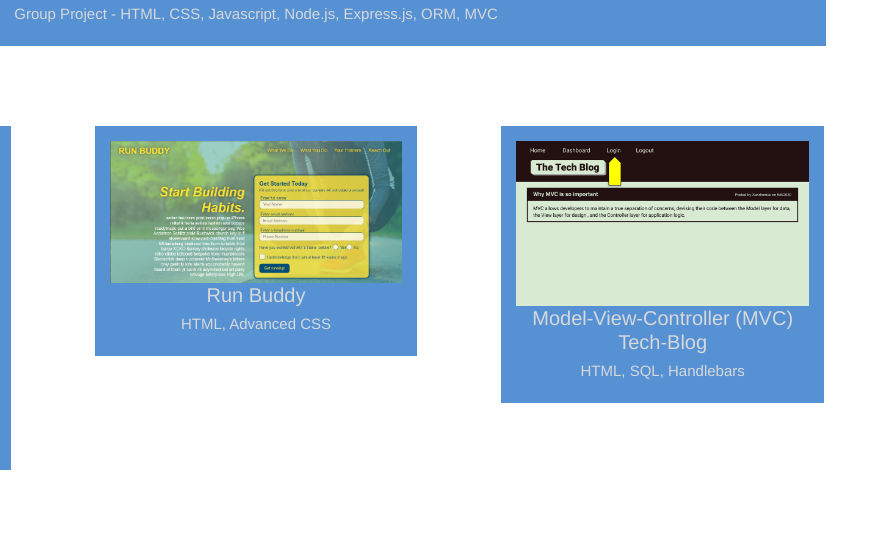
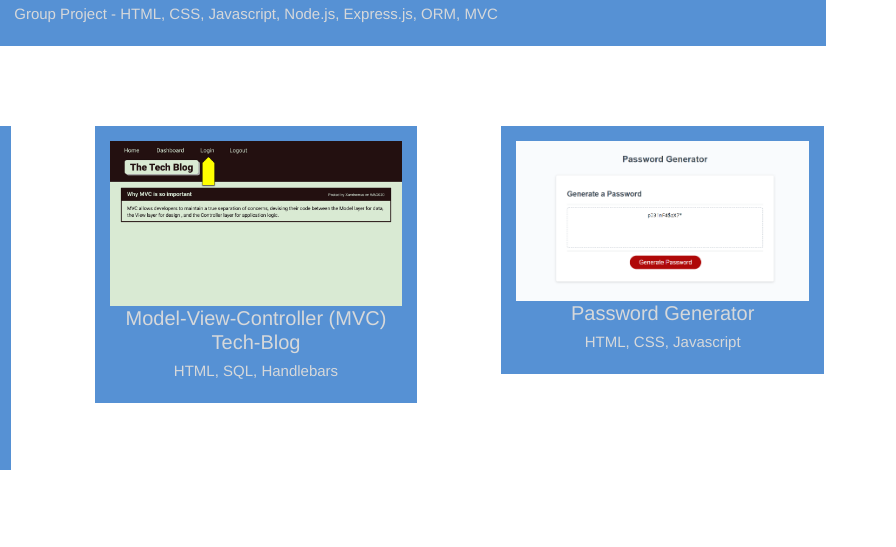
Before and after one commit to lkalicki/professional-portfolio, a plain HTML site: page index.html in a window 1280 px wide. Shown: the part 1415-1962 px from the top of the page, 384-1280 px from the left. Drawn offline with nearby package versions, Linux system fonts and the light colour scheme.

Commit message:
update projs

```diff
--- a/index.html
+++ b/index.html
@@ -79,17 +79,6 @@
             </a>
             <h3>mArty</h3>
             <h4>Group Project - HTML, CSS, Javascript, Web APIs, Third-Party APIs, Server-Side APIs</h4>
-        </article>
-        </div>
-
-
-        <div class="projects">
-        <article class="project">
-          <a href="https://lkalicki.github.io/run-buddy-/" target="_blank">
-          <img src="./images/run-buddy.PNG" alt="Run Buddy Home Page" />
-          </a>
-          <h3>Run Buddy</h3>
-          <h4>HTML, Advanced CSS</h4>
         </article>
         </div>
 
```
